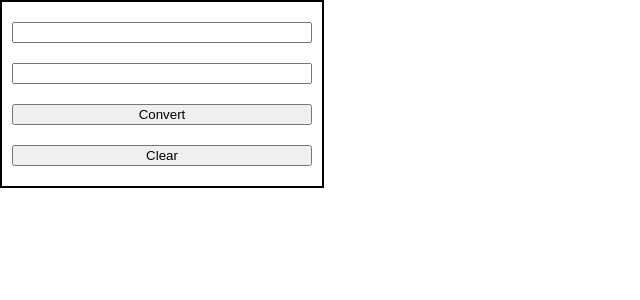
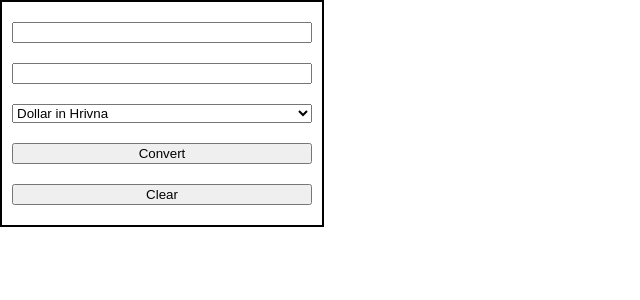
Before and after one commit to freshcodeAlice/react-remember, a React (Create React App) app: page / in a window 1280 px wide. Shown: the top 300 px of the page, without its empty margins (0-640 px from the left). Built offline with nearby package versions, Linux system fonts and the light colour scheme.

Commit message:
Converter finish

```diff
--- a/src/components/CalculateForm/index.js
+++ b/src/components/CalculateForm/index.js
@@ -7,7 +7,7 @@ class CalculateForm extends React.Component {
         this.state = {
            dollar: "",
            hrivna: "",
-           valuta: null
+           direction: 'dINh'
         }
         this.koefficient = 29.40;
     }
@@ -17,7 +17,6 @@ class CalculateForm extends React.Component {
         const {name, value} = event.target;
                 this.setState({
                     [name]: value,
-                    valuta: name
                 });
         }
 
@@ -27,13 +26,13 @@ class CalculateForm extends React.Component {
     }
 
     calculateMoney = () => {
-        const {dollar, hrivna, valuta} = this.state;
-        if(valuta === 'hrivna') {
+        const {dollar, hrivna, direction} = this.state;
+        if(direction === 'hINd') {
             const summaInDollars = Math.floor(hrivna / this.koefficient);
             this.setState({
                 dollar: summaInDollars
             });
-        } else if (valuta === 'dollar') {
+        } else if (direction === 'dINh') {
             const summaInHrivnas = Math.floor(dollar * this.koefficient);
             this.setState({
                 hrivna: summaInHrivnas
@@ -47,6 +46,10 @@ class CalculateForm extends React.Component {
             <form className="form-container" onSubmit={this.handleSubmit}>
                 <input type="text" value={this.state.dollar} name="dollar" onChange={this.handleInput} />
                 <input type="text" value={this.state.hrivna} name="hrivna"  onChange={this.handleInput}/>
+                <select value={this.state.direction} onChange={this.handleInput} name="direction">
+                    <option value='dINh'>Dollar in Hrivna</option>
+                    <option value='hINd'>Hrivna in Dollar</option>
+                </select>
                 <button type="submit">Convert</button>
                 <button type="reset">Clear</button>
             </form>
```
